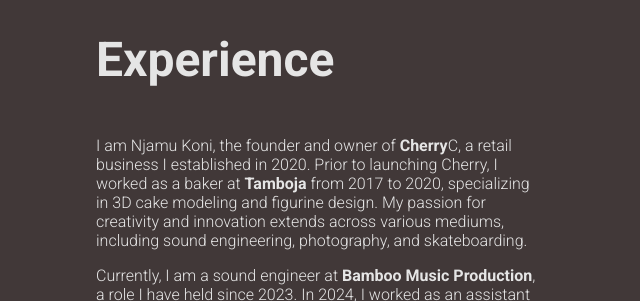
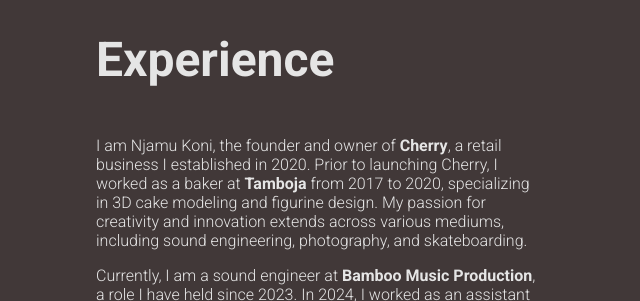
Before and after one commit to william-samwakajr/njamu-backend, a website: page public/index.html in a window 1280 px wide. Shown: the part 880-1181 px from the top of the page, 96-736 px from the left. Drawn offline with Linux system fonts and the light colour scheme.

Commit message:
another  fix

```diff
--- a/public/index.html
+++ b/public/index.html
@@ -57,7 +57,7 @@
        <div id="experince-section" class="flex-container1">
         <div id="experince-text-section" class="white-text">
          <h1 id="experience-heading">Experience</h1>
-         <p id="experience-text1" class="white-text">I am Njamu Koni, the founder and owner of <span>Cherry</span>C, a retail business I established in 2020. Prior to launching Cherry, I worked as a baker at <span>Tamboja</span> from 2017 to 2020, specializing in 3D cake modeling and figurine design. My passion for creativity and innovation extends across various mediums, including sound engineering, photography, and skateboarding.</p>
+         <p id="experience-text1" class="white-text">I am Njamu Koni, the founder and owner of <span>Cherry</span>, a retail business I established in 2020. Prior to launching Cherry, I worked as a baker at <span>Tamboja</span> from 2017 to 2020, specializing in 3D cake modeling and figurine design. My passion for creativity and innovation extends across various mediums, including sound engineering, photography, and skateboarding.</p>
          <p id ="experience-text2" class="white-text">Currently, I am a sound engineer at <span>Bamboo Music Production</span>, a role I have held since 2023. In 2024, I worked as an assistant on the impactful art exhibition <span>Mapping Colonial History by Sithabile Mlotshwa </span>at the Visual Arts Council in Lusaka, Zambia.</p>
        </div>
        <div id="experience-image-section">
```
